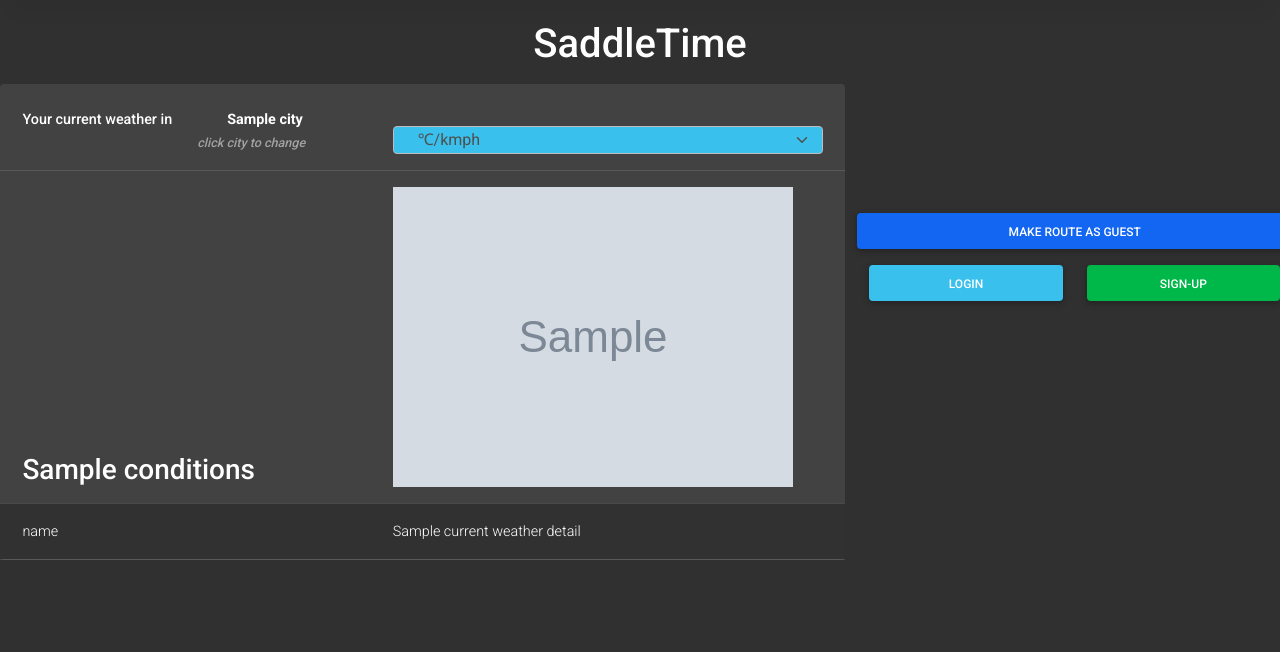
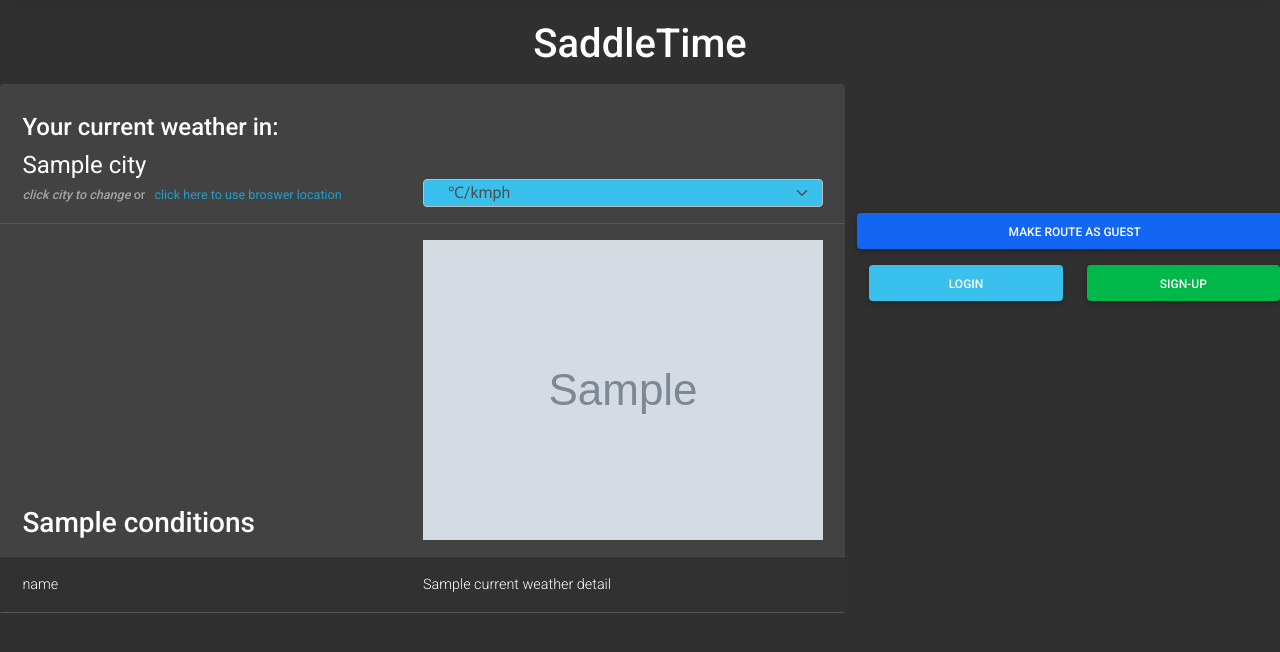
Before and after one commit to kingtor69/saddle-time, a Flask app: template templates/home.html in a window 1280 px wide. Shown: the part 67-719 px from the top of the page. Run offline with Flask 2, Linux system fonts and the light colour scheme; the template is opened without the code that fills it: most values are stand-ins (such as "Sample title", 1, 10 or a date in 2020); grey boxes marked "Sample" are stand-in pictures; some libraries are stand-ins or nearby versions; some web fonts are replaced.

Commit message:
need to get flask route to reload from JS with post data, OR need to rewrite API calls in JS

```diff
--- a/app.py
+++ b/app.py
@@ -64,7 +64,7 @@ def load_home_page():
     If there is a logged in user, page shows weather from user's default location and most recently created route.
     If no one is logged in, page shows weather from default location (Albuquerque, NM because that's my joint) in metric units (because cycling). Offer the user option to change the location (including to their browser's location) and the units. (Location change handled in app.js; units change handled hear)
     """
-    city = ""
+    # city = ""
     if not request.method == "POST":
         try:
             if g.user.location:
@@ -83,7 +83,7 @@ def load_home_page():
             units="metric"
     else:
         # in other words, request.method IS "POST"
-        city = request.data.citySelected
+        location = request.data.location
         units = request.data.unitSelect
 
     # weather_prefs_form = WeatherPrefsForm()
@@ -99,9 +99,7 @@ def load_home_page():
         return render_template('geocode-choices.html', geocode_list=geocode_list, return_to='/')
     geocode = geocode_list[0]
 
-    (city_API, conditions, weather_icon_url, current_weather_details) = current_weather_from_geocode(geocode, units)
-    if not city:
-        city = city_API
+    (city, conditions, weather_icon_url, current_weather_details) = current_weather_from_geocode(geocode, units)
 
     return render_template('home.html',
                             city=city,
--- a/static/style.css
+++ b/static/style.css
@@ -1,38 +1,3 @@
 img#navbar-logo {
 	height: 40px;
 }
-
-.weather-city {
-	padding: 0px 20px;
-	margin-left: 10px;
-}
-
-button.weather-city {
-	border: none;
-	background-color: rgba(0, 0, 0, 0);
-	color: white;
-}
-
-input.weather-city {
-	border: none;
-	background-color: rgb(106, 122, 126);
-	color: black;
-}
-
-.message-or-use-location {
-	padding-left: 0px;
-	margin-left: 0px;
-}
-
-/* input[type=checkbox]#weather-units {
-	visibility: hidden;
-}
-
-.weather-units-checkbox {
-	width: 40px;
-	height: 10px;
-	background: #909;
-	margin: 20px 80px;
-	position: relative;
-	border-radius: 3px;
-} */
--- /dev/null
+++ b/static/weather.css
@@ -0,0 +1,56 @@
+.weather-city {
+	padding: 0px 20px;
+	margin-left: 10px;
+}
+
+button.weather-city {
+	border: none;
+	background-color: rgba(0, 0, 0, 0);
+	color: white;
+}
+
+input.weather-city {
+	border: none;
+	background-color: rgb(106, 122, 126);
+	color: black;
+	padding-left: 0px;
+	margin-left: 0px;
+}
+
+input.weather-city.city-is-set {
+	border: none;
+	background-color: rgba(0, 0, 0, 0);
+	color: white;
+}
+
+#weather-header {
+	font-size: 1.5rem;
+}
+
+.message-or-use-location {
+	padding-left: 0px;
+	margin-left: 0px;
+}
+
+#browser-location-select {
+	border: none;
+	background-color: rgba(0, 0, 0, 0);
+	color: rgb(33, 159, 201);
+}
+
+#browser-location-select:active {
+	color: rgba(33, 159, 201, 0.4);
+}
+
+/* input[type=checkbox]#weather-units {
+	visibility: hidden;
+}
+
+.weather-units-checkbox {
+	width: 40px;
+	height: 10px;
+	background: #909;
+	margin: 20px 80px;
+	position: relative;
+	border-radius: 3px;
+} */
--- /dev/null
+++ b/static/weather.js
@@ -0,0 +1,97 @@
+/////////////////////////////////////
+// weather location button/input on home page
+// this was one way it kinda worked:
+////////////////////////////////////
+// const weatherCityChoice = document.querySelector('#weather-city')
+// const weatherCityForm = document.querySelector('#change-city')
+// const weatherCityInput = document.querySelector('#weather-city-input')
+// const messageOrLocation = document.querySelectorAll('.message-or-use-location')
+
+// weatherCityChoice.addEventListener('click', function(e) {
+//   e.preventDefault()
+//   weatherCityChoice.classList.add('d-none')
+//   weatherCityInput.classList.remove('d-none')
+//   weatherCityInput.focus();
+//   weatherCityInput.select();
+//   for (let field of messageOrLocation) {
+//     field.classList.toggle('d-none')
+//   }
+// })
+
+// this might be better
+/////////////////////////////////////
+const weatherCityInput = document.querySelector('#weather-city-input');
+const browserLocation = document.querySelector('#browser-location-select');
+const unitsSelector = document.querySelector('#units-selector')
+
+weatherCityInput.addEventListener('click', function() {
+    weatherCityInput.focus();
+    weatherCityInput.select();
+    weatherCityInput.classList.remove('city-is-set')
+})
+weatherCityInput.addEventListener('keypress', function(e) {
+    if (e.key === 'Enter' || e.key === 'Return') {
+      weatherCityInput.classList.add('city-is-set');
+      reloadHomePageWithNewLocation(weatherCityInput.value, unitsSelector.value);
+    }
+})
+
+
+
+async function reloadHomePageWithNewLocation(location, units) {
+    console.log ('reload home page.... now?')
+    await axios({
+        method: 'post',
+        url: '/',
+        data: {
+            location: location,
+            units: units
+        }
+    })
+}
+
+// here's a weird thing.... when I added this async function, weatherCityInput.select(); stopped working
+// async getWeather(location) {
+//     weatherResponse = await axios.get()
+// }
+// also, rewriting the geocoding *and* getWeather API calls in JS seems like a waste of time, so I'm looking at how to do this in Python/Flask
+
+// const useBrowserLocation = document.querySelector('#use-browser-location')
+
+//////////////////////////// this isn't working, but it's here:
+browserLocation.addEventListener('click', function() {
+    const default_location = "Albuquerque, NM 87102 USA"
+    let theyAreHere;
+    // let nudge = document.getElementById("nudge");
+
+    // let showNudgeBanner = function() {
+    //   nudge.style.display = "block";
+    // };
+
+    // let hideNudgeBanner = function() {
+    //   nudge.style.display = "none";
+    // };
+
+    // let nudgeTimeoutId = setTimeout(showNudgeBanner, 5000);
+
+    let geoSuccess = function(position) {
+        reloadHomePageWithNewLocation({
+            lat: position.coords.latitude,
+            lng: position.coords.longitude
+        })
+        // hideNudgeBanner();
+        // We have the location, don't display banner
+        // clearTimeout(nudgeTimeoutId);
+
+
+        // Do magic with location
+        // document.getElementById('startLat').innerHTML = position.coords.latitude;
+        // document.getElementById('startLon').innerHTML = position.coords.longitude;
+    };
+
+    let geoError = function(error) {
+      theyAreHere = default_location
+    };
+
+    navigator.geolocation.getCurrentPosition(geoSuccess, geoError);
+  });
--- a/templates/base.html
+++ b/templates/base.html
@@ -99,6 +99,9 @@
   <script src="https://code.jquery.com/jquery-3.4.1.slim.min.js" integrity="sha384-J6qa4849blE2+poT4WnyKhv5vZF5SrPo0iEjwBvKU7imGFAV0wwj1yYfoRSJoZ+n" crossorigin="anonymous"></script>
   <script src="https://cdn.jsdelivr.net/npm/popper.js@1.16.0/dist/umd/popper.min.js" integrity="sha384-Q6E9RHvbIyZFJoft+2mJbHaEWldlvI9IOYy5n3zV9zzTtmI3UksdQRVvoxMfooAo" crossorigin="anonymous"></script>
   <script src="https://stackpath.bootstrapcdn.com/bootstrap/4.4.1/js/bootstrap.min.js" integrity="sha384-wfSDF2E50Y2D1uUdj0O3uMBJnjuUD4Ih7YwaYd1iqfktj0Uod8GCExl3Og8ifwB6" crossorigin="anonymous"></script>
+  <!-- axios -->
+  <script src="https://unpkg.com/axios/dist/axios.min.js"></script>
+  <!-- Tor's scripts: -->
   {% block scripts_before %}{% endblock %}
   <script src="{% block scripts_path %}{% endblock %}static/app.js"></script>
   {% block scripts_after %}{% endblock %}
--- a/templates/home.html
+++ b/templates/home.html
@@ -1,5 +1,7 @@
 {% extends 'base.html' %}
-
+{% block page_sytle %}
+  <link rel="stylesheet" href="static/weather.css">
+{% endblock %}
 {% block header %}SaddleTime{% endblock %}
 {% block content %}
 <div class="container">
@@ -11,26 +13,31 @@
           <tr>
             <th class="pt-4 my-3">
               <div class="row justify-content-left">
-                <div class="col align-self-start">
+                <!-- <div class="col align-self-start">
                   Your current weather in
                 </div>
-                <div class="col align-self-start">
+                <div class="col align-self-start"> -->
                   <!-- this button and form handled in app.js -->
-                  <button class="weather-city" id="weather-city"><b>{{ city }}</b></button>
+                  <!-- <button class="weather-city" id="weather-city"><b>{{ city }}</b></button>
                   <form id="change-city" class="d-inline">
                     <input type="text" id="weather-city-input" class="weather-city d-none" placeholder="enter locatoin">
                   </form>
                   <br>
                   <small class="text-muted weather-city message-or-use-location"><i>click city to change</i></small>
-                  <button class="weather-city location-button message-or-use-location d-none" id="use-location"><small><i>or click here to get location from browser</i></small></button>
-                </div>
+                  <button class="weather-city location-button message-or-use-location d-none" id="use-location"><small><i>or click here to get location from browser</i></small></button> -->
+                  <!-- or maybe handled in app.js like this instead: -->
+                  <span id="weather-header">
+                    Your current weather in: &nbsp;
+                    <input type="text" class="weather-city city-is-set" id="weather-city-input" value="{{ city }}">
+                  </span>
+                  <small class="text-muted" id="weather-city-directions"><i>click city to change</i> or <button id="browser-location-select" class="">click here to use broswer location</button></small>
+                <!-- </div> -->
               </div>
             </th>
             <th class="form-floating">
               <!-- this form in Python/Flask -->
               <form action="/" method="POST" id="weather-units" class="d-inline">
-                <input type="text" hidden id="citySelected" value={{ city }}>
-                <select class="form-select py-0 my-0 px-4 bg-info" id="unitSelect" aria-label="Floating label select example">
+                <select id="units-selector" class="form-select py-0 my-0 px-4 bg-info" id="unitSelect" aria-label="Floating label select example">
                   {% if weather_units == 'imperial' %}
                     <option value="metric">℃/kmph</option>
                     <option selected value="imperial">℉/mph</option>
@@ -78,3 +85,6 @@
   </div>
 </div>
 {% endblock %}
+{% block scripts_after %}
+  <script src="static/weather.js"></script>
+{% endblock %}
```
Also changed, not shown: static/app.js (deleted, +0 -53 lines).
